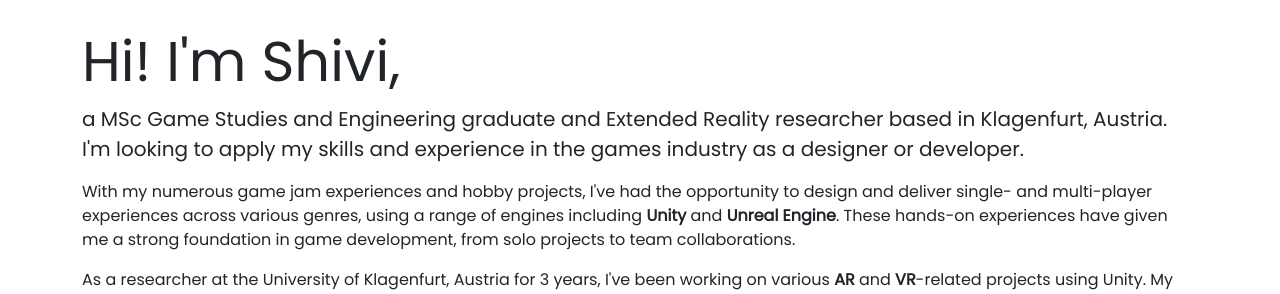
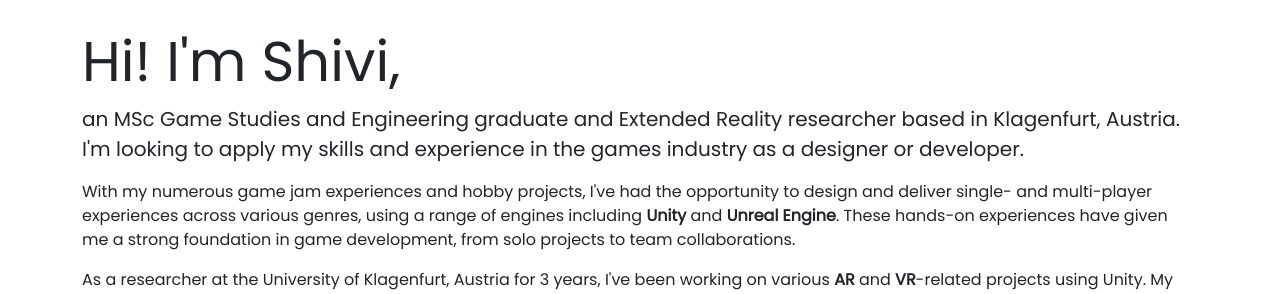
Before and after one commit to shivivats/shivivats.github.io, a Jekyll site: the page built from pages/index.md, in a window 1280 px wide. Shown: the part 513-807 px from the top of the page. Built offline with Jekyll 4.4.1, drawn with Linux system fonts in a browser that asks for light colours.

Commit message:
small summary change

```diff
--- a/_config.yml
+++ b/_config.yml
@@ -5,7 +5,7 @@ description         : >-
 baseurl             : ""                     # Change to empty quotes if you are hosting your site at <your-username>.github.io directly
 repository          : shivivas/shivivats.github.io     # Change to <your-username>/<your-username>.github.io (or remove it if you don't need remote projects)
 remote_theme        : YoussefRaafatNasry/portfolYOU
-open_new_tab        : false                             # Opens external URLs in new tab (works for posts, projects and navbar only)
+open_new_tab        : true                             # Opens external URLs in new tab (works for posts, projects and navbar only)
 
 looking_for_job: true # set it to true or false to show the relevant text at the bottom of blog posts
 
--- a/_includes/about/summary.html
+++ b/_includes/about/summary.html
@@ -1,4 +1,4 @@
-<p class="lead">a MSc Game Studies and Engineering graduate and Extended Reality researcher based in Klagenfurt, Austria. I'm looking to apply my skills and experience in the games industry as a designer or developer.</p>
+<p class="lead">an MSc Game Studies and Engineering graduate and Extended Reality researcher based in Klagenfurt, Austria. I'm looking to apply my skills and experience in the games industry as a designer or developer.</p>
 <p>With my numerous game jam experiences and hobby projects, I've had the opportunity to design and deliver single- and multi-player experiences across various genres, using a range of engines including <strong>Unity</strong> and <strong>Unreal Engine</strong>. These hands-on experiences have given me a strong foundation in game development, from solo projects to team collaborations.</p>
 <p>As a researcher at the University of Klagenfurt, Austria for 3 years, I've been working on various <strong>AR</strong> and <strong>VR</strong>-related projects using Unity. My current research focuses on point cloud streaming and has led to the publication of <strong>5 papers</strong> on this topic. This experience has given me a deep understanding of the technical aspects of XR development.</p>
 <p>I hold a <strong>Red-White-Red Card Plus</strong> that allows me <strong>unlimited labour market access in Austria without requiring a work permit</strong>.<br />
```
